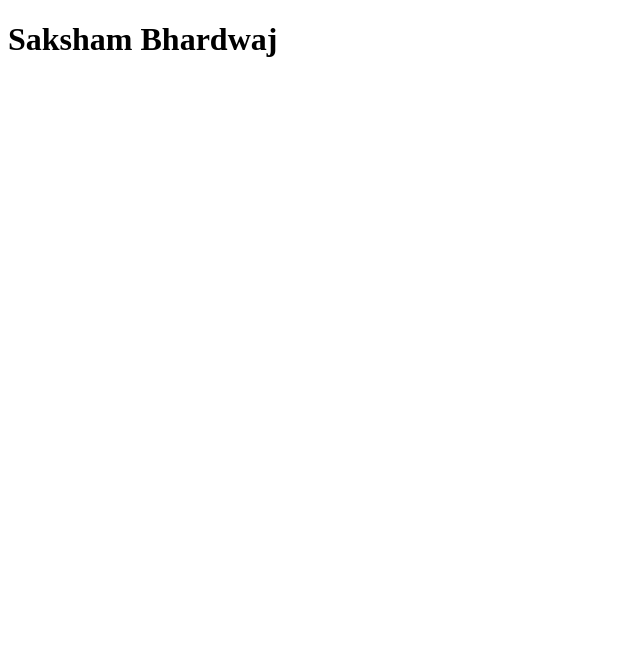
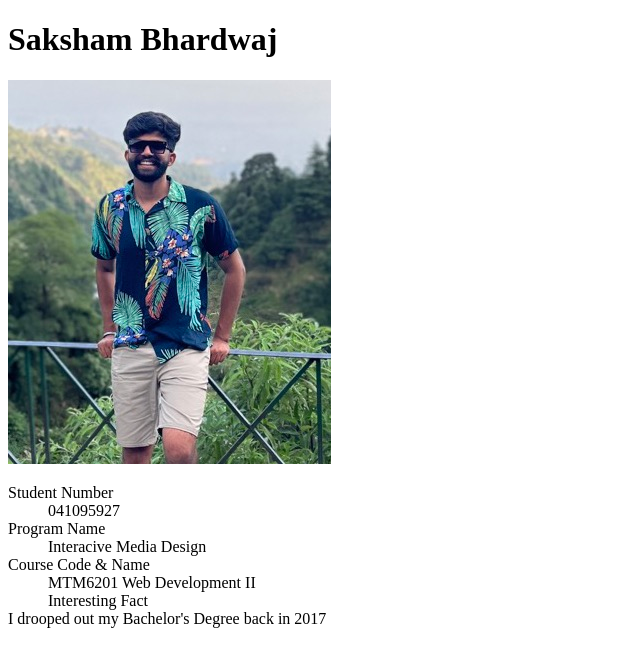
Before and after one commit to bhars0057/mtm6201-week1, a plain HTML site: page index.html in a window 1280 px wide. Shown: the whole page, without its empty margins (0-640 px from the left). Drawn offline with Linux system fonts and the light colour scheme.

Commit message:
Adds content to index page

```diff
--- a/index.html
+++ b/index.html
@@ -9,8 +9,17 @@
 <body>
 
   <h1>Saksham Bhardwaj</h1>
-
-
+  <img src="images/image.jpeg" alt="">
+  <dl>
+    <dt>Student Number</dt>
+    <dd>041095927</dd>
+    <dt>Program Name</dt>
+    <dd>Interacive Media Design</dd>
+    <dt>Course Code & Name</dt>
+    <dd>MTM6201 Web Development II</dd>
+    <dd>Interesting Fact</dd>
+    <dt>I drooped out my Bachelor's Degree back in 2017</dt>
+  </dl>
 
 </body>
 </html>
```
Also changed, not shown: images/image.jpeg (added).
